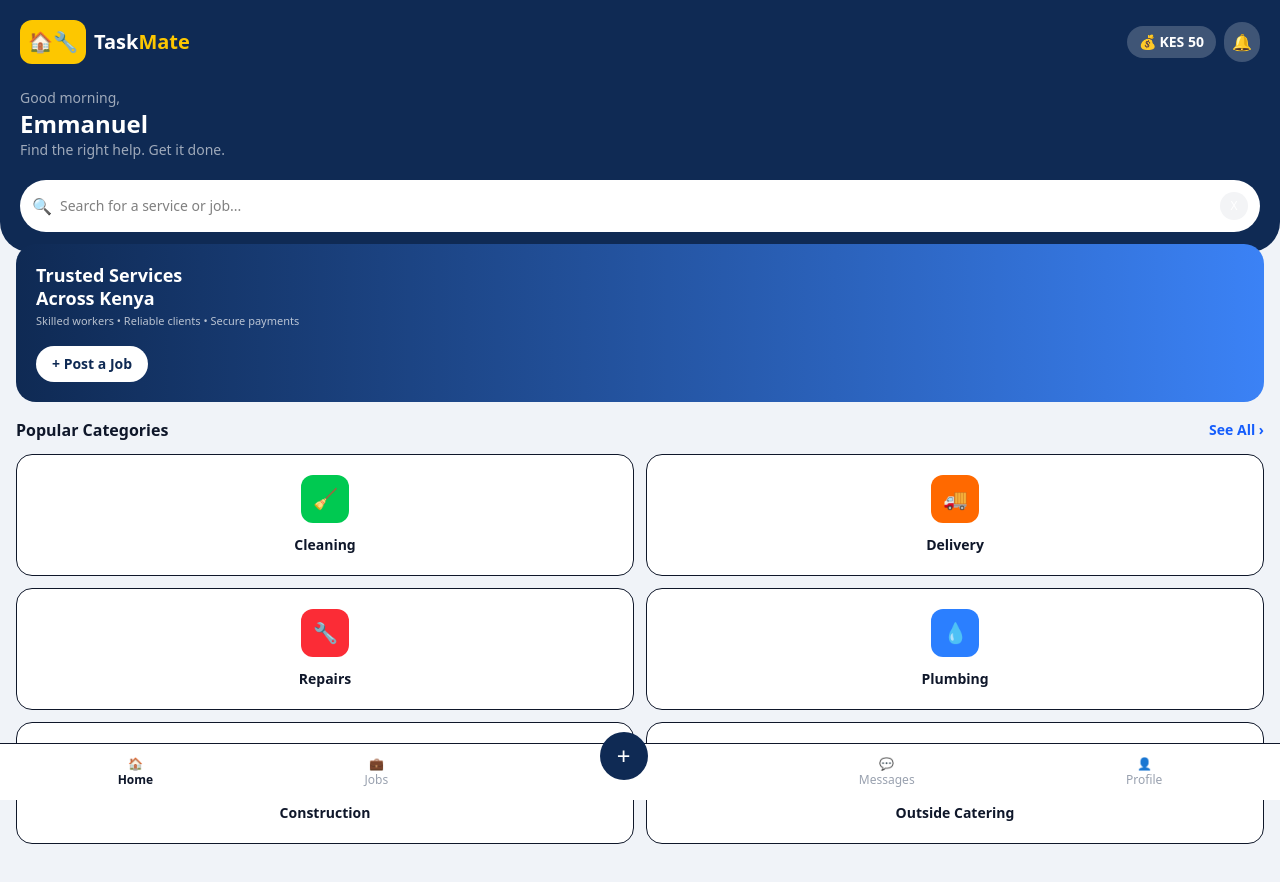
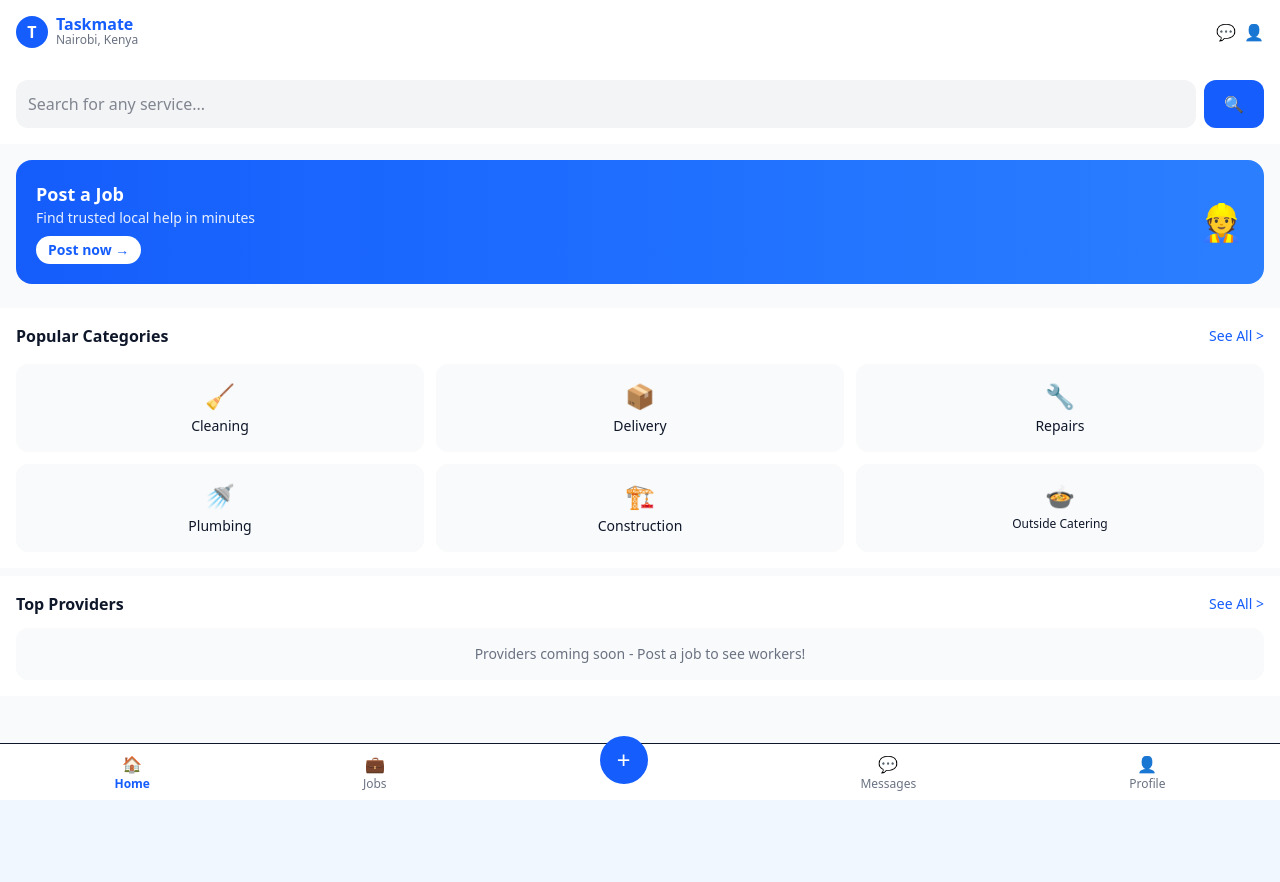
Before and after one commit to njoguemmanuel04-lgtm/taskmate, a Next.js app: page / in a window 1280 px wide. Shown: the top 882 px of the page. After the commit the page ends 800 px from the top, so only its background shows below. Built offline with nearby package versions, Linux system fonts and the light colour scheme.

Commit message:
Update page.tsx

```diff
--- a/app/page.tsx
+++ b/app/page.tsx
@@ -1,76 +1,116 @@
-"use client"
-import Link from "next/link"
+"use client";
+import { useState } from "react";
 
-export default function Home(){
-  const categories=[
-    {name:"Cleaning", icon:"🧹", bg:"bg-green-500"},
-    {name:"Delivery", icon:"🚚", bg:"bg-orange-500"},
-    {name:"Repairs", icon:"🔧", bg:"bg-red-500"},
-    {name:"Plumbing", icon:"💧", bg:"bg-blue-500"},
-    {name:"Construction", icon:"👷", bg:"bg-purple-600"},
-    {name:"Outside Catering", icon:"👨‍🍳", bg:"bg-yellow-500"},
-  ]
+export default function Home() {
+  const [search, setSearch] = useState("");
 
-  return(
-    <div className="min-h-screen bg-[#f0f3f8] pb-24">
-      {/* HEADER - Same as your screenshot */}
-      <div className="bg-[#0f2a54] text-white p-5 rounded-b-[30px]">
-        <div className="flex justify-between items-center">
-          <div className="flex items-center gap-2">
-            <div className="bg-yellow-400 p-2 rounded-xl text-xl">🏠🔧</div>
-            <h1 className="font-black text-xl">Task<span className="text-yellow-400">Mate</span></h1>
-          </div>
-          <div className="flex gap-2 items-center">
-            <Link href="/subscription" className="bg-white/20 px-3 py-1.5 rounded-full text-sm font-bold flex items-center gap-1">
-              💰 KES 50
-            </Link>
-            <div className="bg-white/20 p-2 rounded-full">🔔</div>
+  const go = (path: string) => {
+    window.location.href = path;
+  };
+
+  const handleSearch = () => {
+    if (search.trim()) go(`/jobs?search=${search}`);
+    else go('/jobs');
+  };
+
+  return (
+    <div className="min-h-screen bg-gray-50 pb-20">
+      {/* HEADER */}
+      <div className="bg-white p-4 flex justify-between items-center shadow-sm">
+        <div className="flex items-center gap-2">
+          <div className="bg-blue-600 text-white w-8 h-8 rounded-full flex items-center justify-center font-bold">T</div>
+          <div>
+            <p className="font-bold text-blue-600 leading-none">Taskmate</p>
+            <p className="text-xs text-gray-500">Nairobi, Kenya</p>
           </div>
         </div>
-
-        <p className="text-white/60 mt-6 text-sm">Good morning,</p>
-        <h2 className="font-black text-2xl">Emmanuel</h2>
-        <p className="text-white/60 text-sm">Find the right help. Get it done.</p>
-
-        <div className="bg-white rounded-full flex items-center p-3 mt-5 gap-2">
-          <span>🔍</span>
-          <input placeholder="Search for a service or job..." className="flex-1 text-black outline-none text-sm" />
-          <span className="bg-gray-100 rounded-full w-7 h-7 flex items-center justify-center text-xs">X</span>
+        <div className="flex gap-2">
+          <button onClick={()=>go('/messages')} className="text-gray-600">💬</button>
+          <button onClick={()=>go('/profile')} className="text-gray-600">👤</button>
         </div>
       </div>
 
-      {/* BANNER */}
-      <div className="mx-4 -mt-2 bg-gradient-to-r from-[#0f2a54] to-[#3b82f6] rounded-[20px] p-5 text-white">
-        <h3 className="font-black text-lg leading-tight">Trusted Services<br/>Across Kenya</h3>
-        <p className="text-white/70 text-[11px] mt-1">Skilled workers • Reliable clients • Secure payments</p>
-        <Link href="/post" className="inline-block bg-white text-[#0f2a54] text-sm font-bold px-4 py-2 rounded-full mt-4">+ Post a Job</Link>
-      </div>
-
-      {/* CATEGORIES - Same as screenshot */}
-      <div className="p-4">
-        <div className="flex justify-between items-center mb-3">
-          <h3 className="font-black">Popular Categories</h3>
-          <Link href="/categories" className="text-blue-600 text-sm font-bold">See All ›</Link>
-        </div>
-
-        <div className="grid grid-cols-2 gap-3">
-          {categories.map((c)=>(
-            <div key={c.name} className="bg-white rounded-2xl p-5 text-center border">
-              <div className={`${c.bg} w-12 h-12 rounded-xl flex items-center justify-center text-xl mx-auto`}>{c.icon}</div>
-              <p className="font-bold text-sm mt-3">{c.name}</p>
-            </div>
-          ))}
+      {/* SEARCH */}
+      <div className="p-4 bg-white">
+        <div className="flex gap-2">
+          <input
+            value={search}
+            onChange={(e)=>setSearch(e.target.value)}
+            placeholder="Search for any service..."
+            className="flex-1 p-3 bg-gray-100 rounded-xl outline-none"
+            onKeyDown={(e)=> e.key==='Enter' && handleSearch()}
+          />
+          <button onClick={handleSearch} className="bg-blue-600 text-white px-5 rounded-xl">🔍</button>
         </div>
       </div>
 
-      {/* BOTTOM NAV - Same as screenshot */}
-      <div className="fixed bottom-0 left-0 right-0 bg-white border-t flex justify-around p-3">
-        <span className="text-center text-xs font-bold">🏠<br/>Home</span>
-        <span className="text-center text-xs text-gray-400">💼<br/>Jobs</span>
-        <div className="bg-[#0f2a54] w-12 h-12 rounded-full flex items-center justify-center text-white text-2xl -mt-6">+</div>
-        <span className="text-center text-xs text-gray-400">💬<br/>Messages</span>
-        <Link href="/subscription" className="text-center text-xs text-gray-400">👤<br/>Profile</Link>
+      {/* POST A JOB BANNER - BUTTON FIXED */}
+      <div className="p-4">
+        <div onClick={()=>go('/post-job')} className="bg-gradient-to-r from-blue-600 to-blue-500 rounded-2xl p-5 text-white flex justify-between items-center cursor-pointer">
+          <div>
+            <h2 className="font-bold text-lg">Post a Job</h2>
+            <p className="text-sm opacity-90">Find trusted local help in minutes</p>
+            <p className="mt-2 bg-white text-blue-600 px-3 py-1 rounded-full text-sm inline-block font-bold">Post now →</p>
+          </div>
+          <div className="text-4xl">👷</div>
+        </div>
+      </div>
+
+      {/* CATEGORIES - ALL BUTTONS FIXED FOREVER */}
+      <div className="p-4 bg-white mt-2">
+        <div className="flex justify-between items-center mb-4">
+          <h3 className="font-bold">Popular Categories</h3>
+          <button onClick={()=>go('/jobs')} className="text-blue-600 text-sm">See All {'>'}</button>
+        </div>
+        <div className="grid grid-cols-3 gap-3">
+          <div onClick={()=>go('/jobs?category=Cleaning')} className="bg-gray-50 p-4 rounded-xl text-center cursor-pointer hover:bg-blue-50">
+            <div className="text-2xl mb-1">🧹</div><p className="text-sm font-medium">Cleaning</p>
+          </div>
+          <div onClick={()=>go('/jobs?category=Delivery')} className="bg-gray-50 p-4 rounded-xl text-center cursor-pointer hover:bg-blue-50">
+            <div className="text-2xl mb-1">📦</div><p className="text-sm font-medium">Delivery</p>
+          </div>
+          <div onClick={()=>go('/jobs?category=Repairs')} className="bg-gray-50 p-4 rounded-xl text-center cursor-pointer hover:bg-blue-50">
+            <div className="text-2xl mb-1">🔧</div><p className="text-sm font-medium">Repairs</p>
+          </div>
+          <div onClick={()=>go('/jobs?category=Plumbing')} className="bg-gray-50 p-4 rounded-xl text-center cursor-pointer hover:bg-blue-50">
+            <div className="text-2xl mb-1">🚿</div><p className="text-sm font-medium">Plumbing</p>
+          </div>
+          <div onClick={()=>go('/jobs?category=Construction')} className="bg-gray-50 p-4 rounded-xl text-center cursor-pointer hover:bg-blue-50">
+            <div className="text-2xl mb-1">🏗️</div><p className="text-sm font-medium">Construction</p>
+          </div>
+          <div onClick={()=>go('/jobs?category=Catering')} className="bg-gray-50 p-4 rounded-xl text-center cursor-pointer hover:bg-blue-50">
+            <div className="text-2xl mb-1">🍲</div><p className="text-sm text-xs font-medium">Outside Catering</p>
+          </div>
+        </div>
+      </div>
+
+      {/* TOP PROVIDERS LINK */}
+      <div className="p-4 bg-white mt-2">
+        <div className="flex justify-between items-center">
+          <h3 className="font-bold">Top Providers</h3>
+          <button onClick={()=>go('/providers')} className="text-blue-600 text-sm">See All {'>'}</button>
+        </div>
+        <div className="mt-3 p-4 bg-gray-50 rounded-xl text-center text-gray-500 text-sm">
+          Providers coming soon - Post a job to see workers!
+        </div>
+      </div>
+
+      {/* BOTTOM NAV - ALL BUTTONS FIXED FOREVER */}
+      <div className="fixed bottom-0 left-0 right-0 bg-white border-t flex justify-around p-2">
+        <button onClick={()=>go('/')} className="flex flex-col items-center text-blue-600">
+          <span>🏠</span><span className="text-xs font-bold">Home</span>
+        </button>
+        <button onClick={()=>go('/jobs')} className="flex flex-col items-center text-gray-500">
+          <span>💼</span><span className="text-xs">Jobs</span>
+        </button>
+        <button onClick={()=>go('/post-job')} className="bg-blue-600 text-white w-12 h-12 rounded-full flex items-center justify-center text-2xl -mt-4">+</button>
+        <button onClick={()=>go('/messages')} className="flex flex-col items-center text-gray-500">
+          <span>💬</span><span className="text-xs">Messages</span>
+        </button>
+        <button onClick={()=>go('/profile')} className="flex flex-col items-center text-gray-500">
+          <span>👤</span><span className="text-xs">Profile</span>
+        </button>
       </div>
     </div>
-  )
+  );
 }
```
